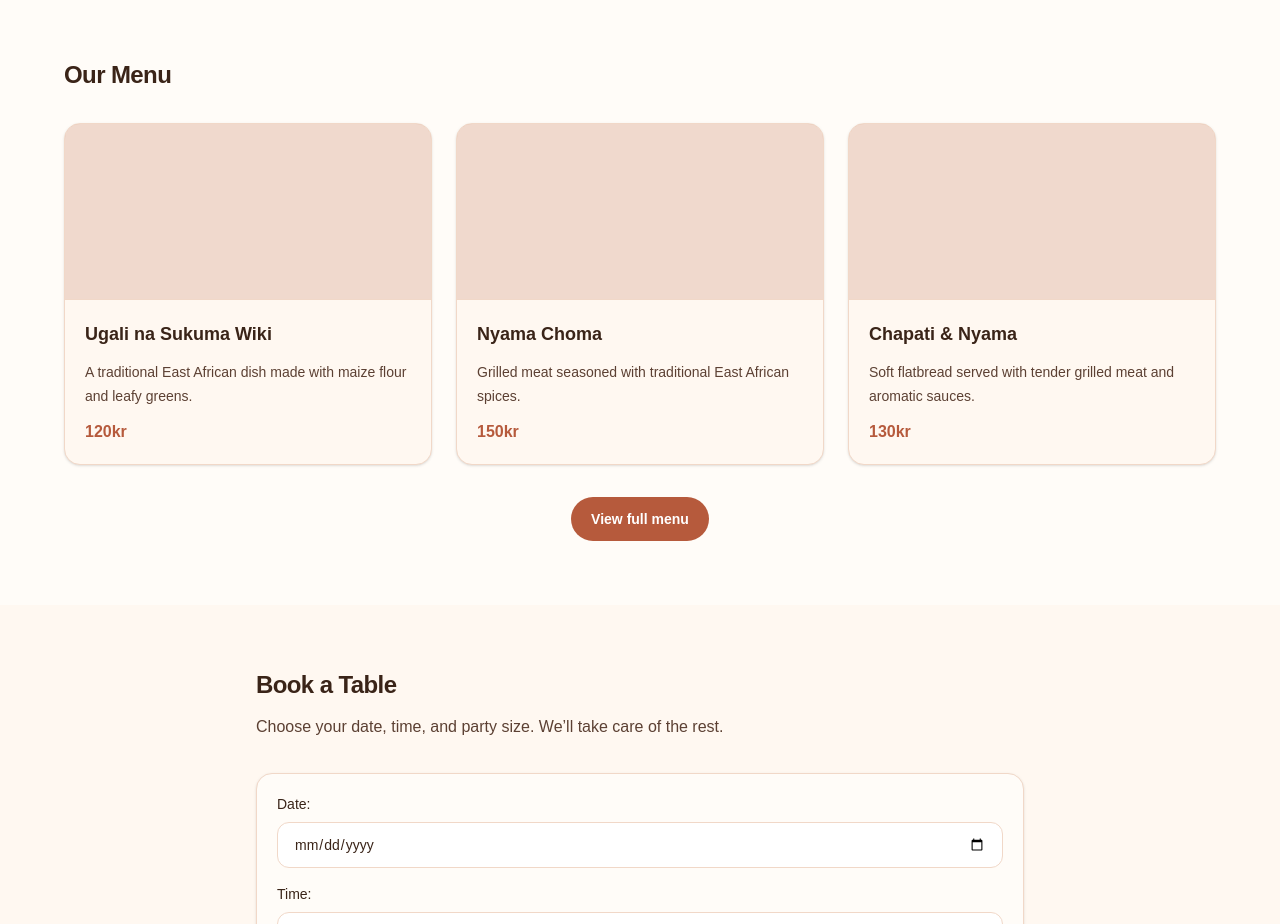
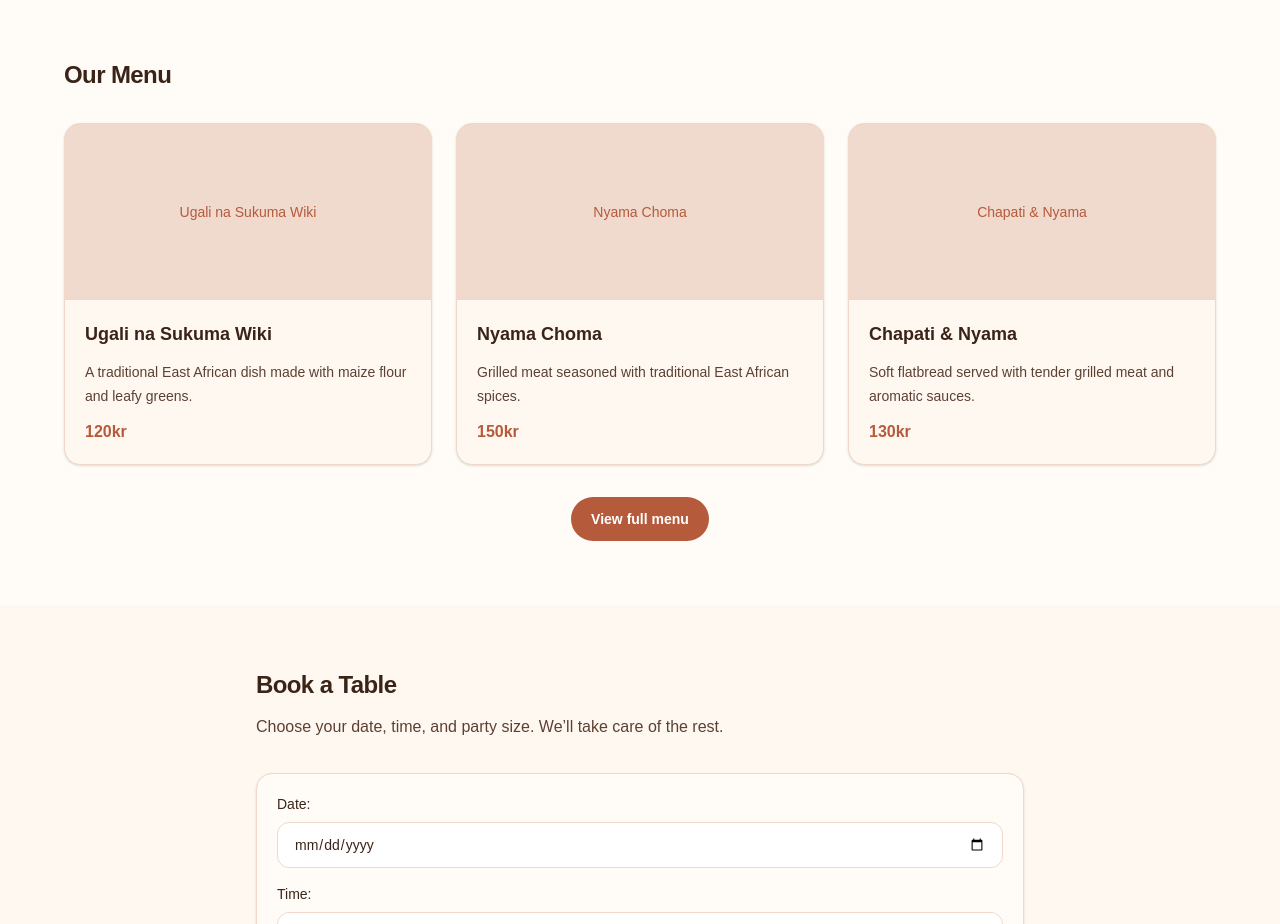
Before and after one commit to Brianosumba/restaurant-booking-app, a Next.js app: page / in a window 1280 px wide. Shown: the part 1120-2044 px from the top of the page. Built offline with nearby package versions, Linux system fonts and the light colour scheme.

Commit message:
Prepare menu item cards for images

```diff
--- a/src/app/components/MenuItemCard.tsx
+++ b/src/app/components/MenuItemCard.tsx
@@ -1,17 +1,21 @@
 type MenuItemCardProps = {
+  imageLabel: string;
   name: string;
   description: string;
   price: string;
 };
 
 export default function MenuItemCard({
+  imageLabel,
   name,
   description,
   price,
 }: MenuItemCardProps) {
   return (
     <div className="overflow-hidden rounded-2xl border border-[#F1D8C8] bg-[#FFF8F1] shadow-sm">
-      <div className="h-44 bg-[#B65A3C]/20 border-b border-[#F1D8C8]"></div>
+      <div className="h-44 bg-[#B65A3C]/20 border-b border-[#F1D8C8] flex items-center justify-center text-sm font-medium text-[#B65A3C]">
+        {imageLabel}
+      </div>
       <div className="p-5 flex flex-col gap-3">
         <h3 className="text-lg font-bold text-[#3A2418]">{name}</h3>
         <p className="text-sm leading-6 text-[#5C4033]">{description}</p>
--- a/src/app/components/MenuSection.tsx
+++ b/src/app/components/MenuSection.tsx
@@ -10,16 +10,19 @@ export default function MenuSection() {
 
         <div className="mt-8 grid gap-6 md:grid-cols-3">
           <MenuItemCard
+            imageLabel="Ugali na Sukuma Wiki"
             name="Ugali na Sukuma Wiki"
             description="A traditional East African dish made with maize flour and leafy greens."
             price="120kr"
           />
           <MenuItemCard
+            imageLabel="Nyama Choma"
             name="Nyama Choma"
             description="Grilled meat seasoned with traditional East African spices."
             price="150kr"
           />
           <MenuItemCard
+            imageLabel="Chapati & Nyama"
             name="Chapati & Nyama"
             description="Soft flatbread served with tender grilled meat and aromatic sauces."
             price="130kr"
--- a/src/app/data/menu.ts
+++ b/src/app/data/menu.ts
@@ -1,11 +1,13 @@
 export const menuItems = [
   {
+    imageLabel: "Image of Nyama Choma",
     category: "Grilled Favorites",
     name: "Nyama Choma",
     description: "Grilled meat served with traditional sides.",
     price: "130kr",
   },
   {
+    imageLabel: "Image of Ugali na Sukuma Wiki",
     category: "Signature Dishes",
     name: "Ugali na Sukuma Wiki",
     description:
@@ -13,18 +15,21 @@ export const menuItems = [
     price: "120kr",
   },
   {
+    imageLabel: "Image of Pilau Rice",
     category: "Stews & Comfort",
     name: "Pilau Rice",
     description: "Fragrant spiced rice cooked with warm coastal flavors.",
     price: "145kr",
   },
   {
+    imageLabel: "Image of Chapati",
     category: "Sides",
     name: "Chapati",
     description: "Soft East African flatbread served warm.",
     price: "35kr",
   },
   {
+    imageLabel: "Image of Tangawizi Soda",
     category: "Drinks",
     name: "Tangawizi",
     description: "A refreshing ginger soda with a bold kick.",
--- a/src/app/menu/page.tsx
+++ b/src/app/menu/page.tsx
@@ -35,6 +35,7 @@ export default function Menu() {
               {filteredMenuItems.map((item) => (
                 <MenuItemCard
                   key={item.name}
+                  imageLabel={item.imageLabel}
                   name={item.name}
                   description={item.description}
                   price={item.price}
```
